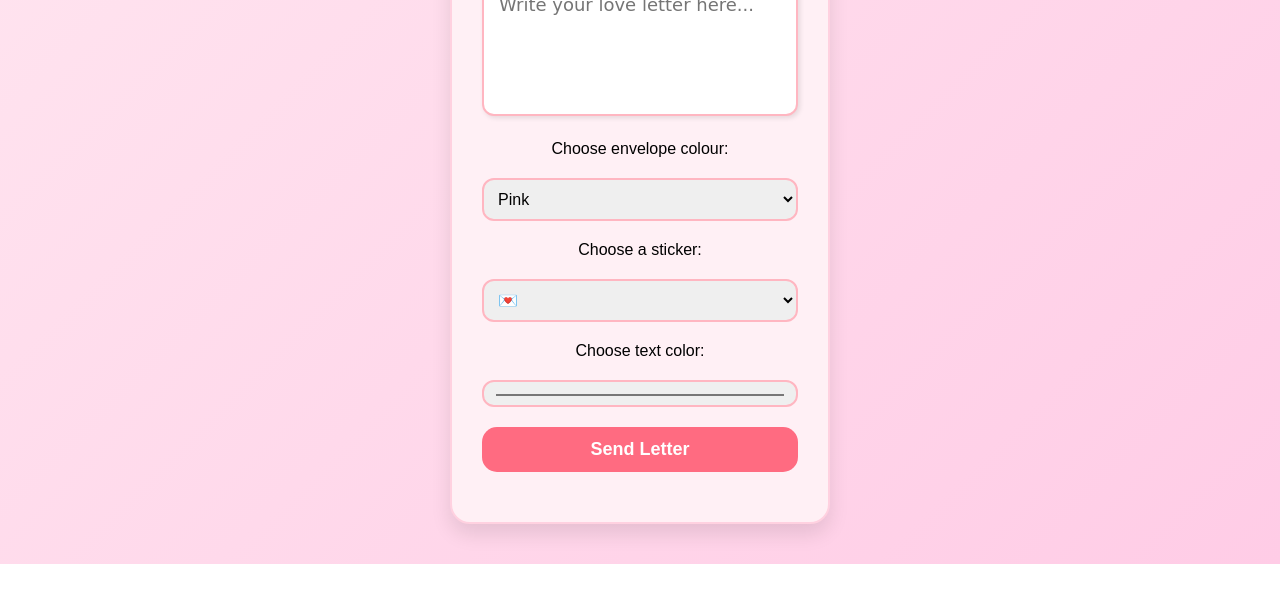
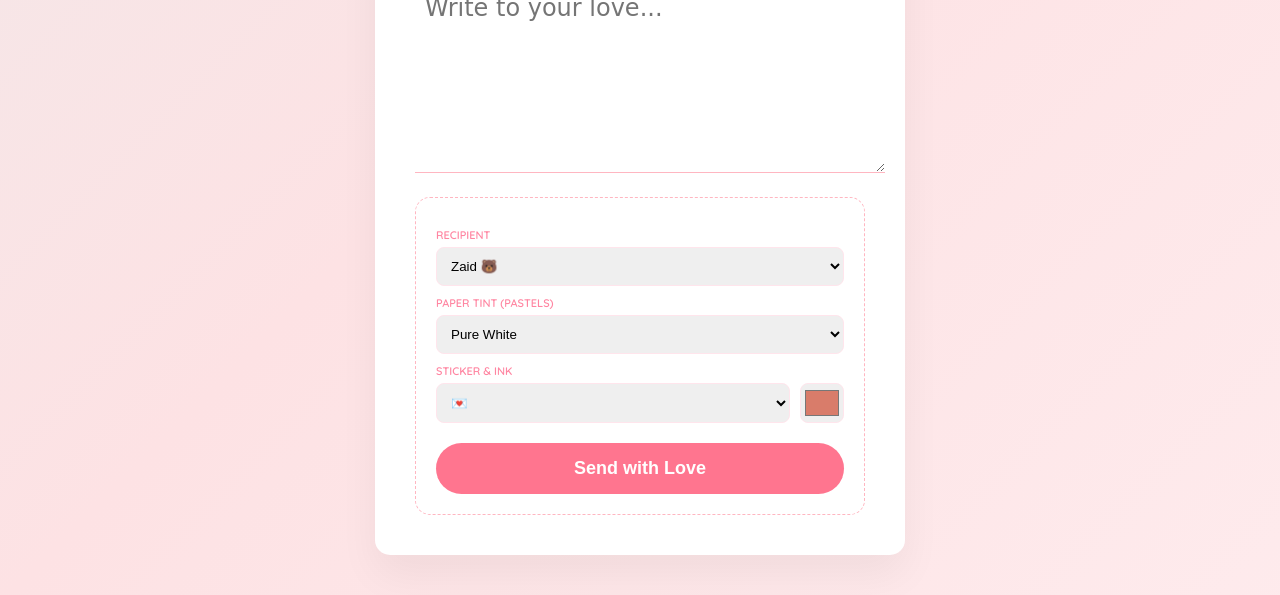
Before and after one commit to ameyrazlkhri/mailbox, a plain HTML site: page index.html in a window 1280 px wide. Shown: the part 286-881 px from the top of the page. Before the commit the page ends 850 px from the top, so only its background shows below. Drawn offline with Linux system fonts and the light colour scheme; a web font is replaced by a local one.

Commit message:
Revamp letter writing interface and features
Updated the letter writing interface with new styles, added recipient selection, and improved functionality for color and sticker previews.

```diff
--- a/index.html
+++ b/index.html
@@ -1,122 +1,88 @@
 <!DOCTYPE html>
 <html>
 <head>
-  <title>Leave Me a Letter 💌</title>
-  <link href="https://fonts.googleapis.com/css2?family=Cedarville+Cursive&display=swap" rel="stylesheet">
+  <title>Write a Letter to My Love 💌</title>
+  <link href="https://fonts.googleapis.com/css2?family=Cedarville+Cursive&family=Quicksand:wght@500;600&display=swap" rel="stylesheet">
   <style>
     body {
-      font-family: Arial, sans-serif;
-      background: linear-gradient(135deg, #ffe6f0, #ffcce6);
-      margin: 0;
-      padding: 40px;
-      text-align: center;
+      font-family: 'Quicksand', sans-serif;
+      /* Animated Gradient Background */
+      background: linear-gradient(-45deg, #fff5f7, #fde2e4, #e0f2f1, #f3e5f5);
+      background-size: 400% 400%;
+      animation: gradientBG 15s ease infinite;
+      margin: 0; padding: 40px 20px; text-align: center; color: #7d5a5a; min-height: 100vh;
     }
 
-    h1 {
-      font-family: 'Cedarville Cursive', cursive;
-      font-size: 48px;
-      color: #ff6b81;
-      margin-bottom: 40px;
+    @keyframes gradientBG {
+      0% { background-position: 0% 50%; }
+      50% { background-position: 100% 50%; }
+      100% { background-position: 0% 50%; }
     }
 
+    h1 { font-family: 'Cedarville Cursive', cursive; font-size: 56px; color: #ff758f; text-shadow: 2px 2px 0px #fff; }
+
     .letter-box {
-      background: #fff0f5;
-      border-radius: 20px;
-      padding: 30px;
-      max-width: 380px;
-      margin: 0 auto;
-      box-shadow: 0 10px 20px rgba(0,0,0,0.1);
-      border: 2px solid #ffd1e0;
-      box-sizing: border-box;
+      background: #ffffff;
+      padding: 40px; max-width: 450px; margin: 0 auto;
+      border-radius: 15px;
+      box-shadow: 0 20px 40px rgba(0,0,0,0.05);
+      transition: background 0.5s ease; /* Smooth color change */
     }
 
     textarea {
-      width: 100%;
-      max-width: 100%;
-      padding: 15px;
-      border-radius: 12px;
-      border: 2px solid #ffb6c1;
-      font-family: 'Cedarville Cursive', cursive;
-      font-size: 18px;
-      resize: none;
-      margin-bottom: 20px;
-      box-shadow: 2px 2px 5px rgba(0,0,0,0.1);
-      box-sizing: border-box;
+      width: 100%; padding: 10px; border: none; border-bottom: 1px solid #ffb6c1;
+      font-family: 'Cedarville Cursive', cursive; font-size: 24px;
+      background: transparent; outline: none; margin-bottom: 20px;
+      color: #d97c6a; /* Initial color to match input default */
     }
 
-    label, select, input[type=color], button {
-      width: 100%;
-      display: block;
-      margin-bottom: 20px;
-    }
-
-    select, input[type=color] {
-      padding: 10px;
-      border-radius: 12px;
-      border: 2px solid #ffb6c1;
-      font-size: 16px;
-      box-sizing: border-box;
-    }
+    .controls { text-align: left; background: rgba(255,255,255,0.6); padding: 20px; border-radius: 15px; border: 1px dashed #ffb6c1; }
+    label { font-size: 11px; font-weight: 600; text-transform: uppercase; color: #ff85a1; display: block; margin-top: 10px; }
+    select, input { width: 100%; padding: 10px; margin-top: 5px; border-radius: 8px; border: 1px solid #ffe5ec; }
 
     button {
-      padding: 12px;
-      background: #ff6b81;
-      color: white;
-      border: none;
-      border-radius: 15px;
-      cursor: pointer;
-      font-size: 18px;
-      font-weight: bold;
-      transition: transform 0.2s, background 0.2s;
+      width: 100%; padding: 15px; background: #ff758f; color: white; border: none;
+      border-radius: 30px; cursor: pointer; font-size: 18px; font-weight: bold;
+      margin-top: 20px; transition: 0.3s;
     }
-
-    button:hover {
-      background: #ff4c61;
-      transform: scale(1.05);
-    }
-
-    #stickerPreview {
-      font-size: 36px;
-      margin-bottom: 20px;
-      display: block;
-    }
+    button:hover { background: #ff4d6d; transform: translateY(-3px); }
   </style>
 </head>
 <body>
 
-<h1>💌 Write a Letter</h1>
+<h1>Leave a Letter</h1>
 
-<div class="letter-box">
-  <span id="stickerPreview">✉️</span>
-  <textarea id="letter" placeholder="Write your love letter here..." rows="5"></textarea>
+<div class="letter-box" id="paper">
+  <span id="stickerPreview" style="font-size: 40px;">💌</span>
+  <textarea id="letter" placeholder="Write to your love..." rows="6"></textarea>
 
-  <label for="color">Choose envelope colour:</label>
-  <select id="color">
-    <option>Pink</option>
-    <option>Blue</option>
-    <option>Beige</option>
+  <div class="controls">
+    <label>Recipient</label>
+    <select id="recipient"><option value="zaid">Zaid 🐻</option><option value="amira">Amira 🎀</option></select>
+
+    <label>Paper Tint (Pastels)</label>
+    <select id="paperColor">
+      <option value="#ffffff">Pure White</option>
+      <option value="#fff0f3">Blush Pink</option>
+      <option value="#f1f8e9">Mint Green</option>
+      <option value="#f3e5f5">Soft Lavender</option>
+      <option value="#fff9c4">Creamy Yellow</option>
     </select>
 
-  <label for="sticker">Choose a sticker:</label>
-  <select id="sticker">
-    <option>💌</option>
-    <option>🎄</option>
-    <option>⭐</option>
-    <option>❄️</option>
-  </select>
-
-  <label for="textColor">Choose text color:</label>
-  <input type="color" id="textColor" value="#d97c6a">
-
-  <button id="sendBtn">Send Letter</button>
+    <label>Sticker & Ink</label>
+    <div style="display: flex; gap: 10px;">
+      <select id="sticker"><option>💌</option><option>🎀</option><option>✨</option><option>🌹</option><option>🕊️</option></select>
+      <input type="color" id="textColor" value="#d97c6a" style="width: 50px; height: 40px; padding: 2px;">
     </div>
 
-<!-- Firebase SDK -->
+    <button id="sendBtn">Send with Love</button>
+  </div>
+</div>
+
 <script type="module">
   import { initializeApp } from "https://www.gstatic.com/firebasejs/12.7.0/firebase-app.js";
   import { getDatabase, ref, push } from "https://www.gstatic.com/firebasejs/12.7.0/firebase-database.js";
 
-// --- Your Firebase Config ---
   const firebaseConfig = {
     apiKey: "AIzaSyBsAlAk1b6XWckFWyUb4xWnRYLGVGbl4vI",
     authDomain: "my-mailbox-1e0f1.firebaseapp.com",
@@ -131,45 +97,40 @@ const firebaseConfig = {
   const app = initializeApp(firebaseConfig);
   const db = getDatabase(app);
 
-const letterInput = document.getElementById('letter');
-const colorSelect = document.getElementById('color');
+  const paper = document.getElementById('paper');
+  const paperColor = document.getElementById('paperColor');
   const stickerSelect = document.getElementById('sticker');
   const textColorInput = document.getElementById('textColor');
-const sendBtn = document.getElementById('sendBtn');
-const stickerPreview = document.getElementById('stickerPreview');
+  const letterTextArea = document.getElementById('letter');
 
-stickerSelect.addEventListener('change', () => {
-  stickerPreview.textContent = stickerSelect.value;
+  // Preview paper color changes
+  paperColor.onchange = () => paper.style.backgroundColor = paperColor.value;
+
+  // Preview sticker changes
+  stickerSelect.onchange = () => document.getElementById('stickerPreview').textContent = stickerSelect.value;
+
+  // Real-time ink color preview
+  textColorInput.oninput = () => {
+    letterTextArea.style.color = textColorInput.value;
+  };
+
+  document.getElementById('sendBtn').onclick = () => {
+    const text = letterTextArea.value.trim();
+    const recipient = document.getElementById('recipient').value;
+
+    if(!text) return alert("Write something first!");
+
+    push(ref(db, 'letters/' + recipient), {
+      text: text,
+      sticker: stickerSelect.value,
+      textColor: textColorInput.value,
+      paperColor: paperColor.value,
+      timestamp: Date.now()
+    }).then(() => {
+      alert("Letter sent! 🕊️");
+      letterTextArea.value = "";
     });
-
-sendBtn.addEventListener('click', function() {
-  const letterText = letterInput.value.trim();
-  const letterColor = colorSelect.value;
-  const letterSticker = stickerSelect.value;
-  const letterTextColor = textColorInput.value;
-
-  if(letterText === '') {
-    alert('Please write a letter before sending!');
-    return;
-  }
-
-  const lettersRef = ref(db, 'letters');
-
-  push(lettersRef, {
-    text: letterText,
-    color: letterColor,
-    sticker: letterSticker,
-    textColor: letterTextColor
-  }).then(() => {
-    alert('Letter sent! You can check your mailbox.');
-    letterInput.value = '';
-    stickerPreview.textContent = '✉️';
-    textColorInput.value = '#d97c6a';
-  }).catch(err => {
-    alert('Error sending letter: ' + err);
-  });
-});
+  };
 </script>
-
 </body>
 </html>
```
Lines whose indentation alone changed are shown as unchanged.
